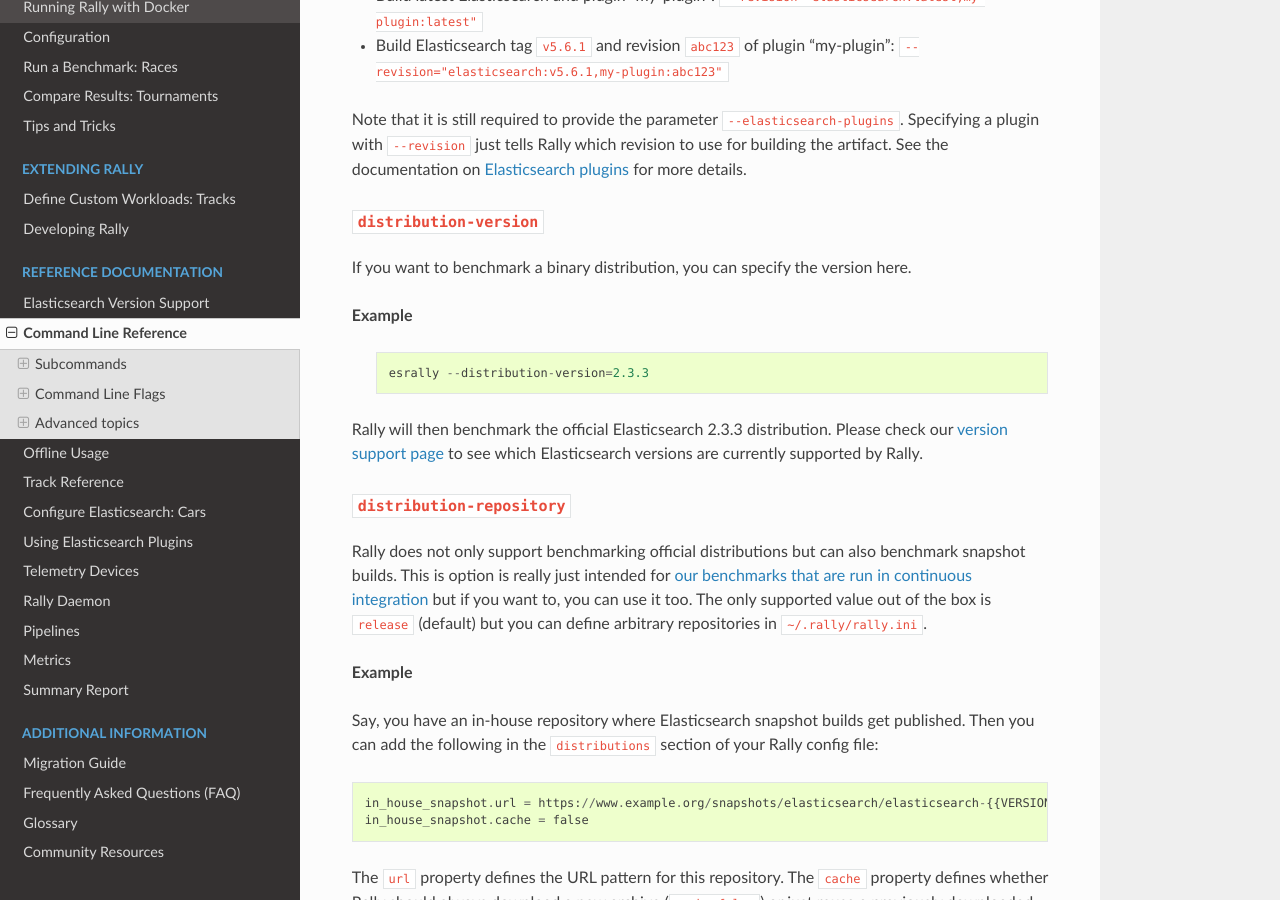
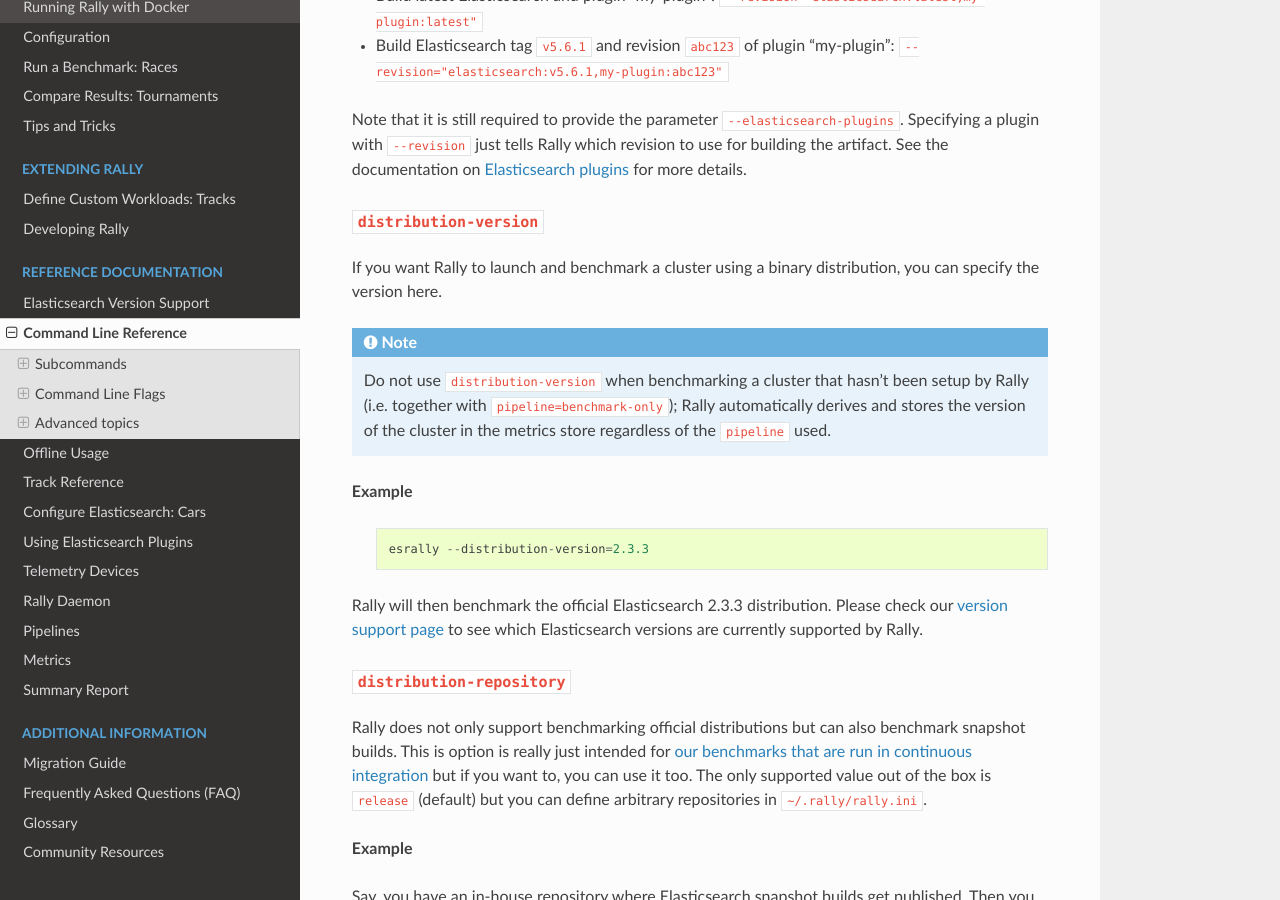
Before and after one commit to elastic/rally, a Sphinx documentation site: the page built from docs/command_line_reference.rst, in a window 1280 px wide and 900 px high, scrolled down 9506 px. Built offline with Sphinx 7.4.7 and the Read the Docs theme 2.0.0, drawn with Linux system fonts in a browser that asks for light colours.

Commit message:
Clarify uses of distribution-version
Closes #833

```diff
--- a/docs/command_line_reference.rst
+++ b/docs/command_line_reference.rst
@@ -375,7 +375,11 @@
 ``distribution-version``
 ~~~~~~~~~~~~~~~~~~~~~~~~
 
-If you want to benchmark a binary distribution, you can specify the version here.
+If you want Rally to launch and benchmark a cluster using a binary distribution, you can specify the version here.
+
+.. note::
+
+    Do not use ``distribution-version`` when benchmarking a cluster that hasn't been setup by Rally (i.e. together with ``pipeline=benchmark-only``); Rally automatically derives and stores the version of the cluster in the metrics store regardless of the ``pipeline`` used.
 
 **Example**
 
```
